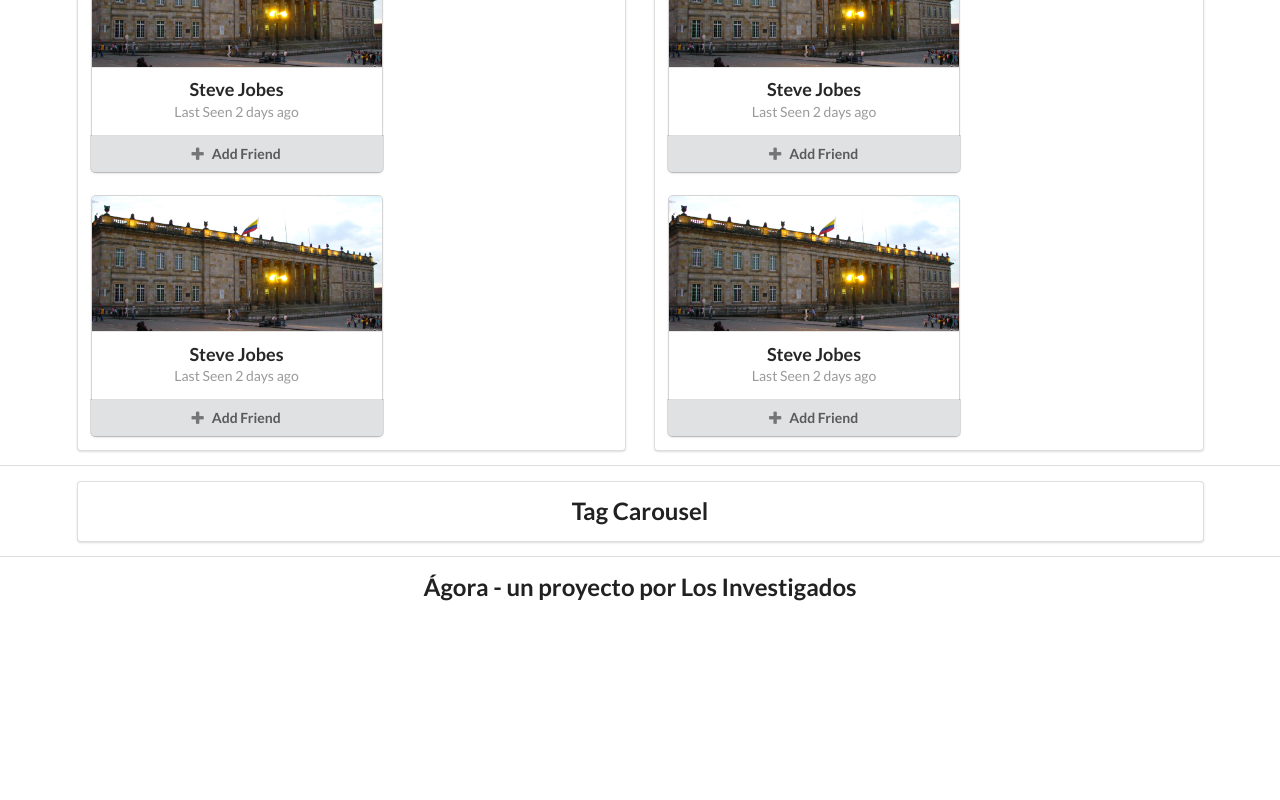
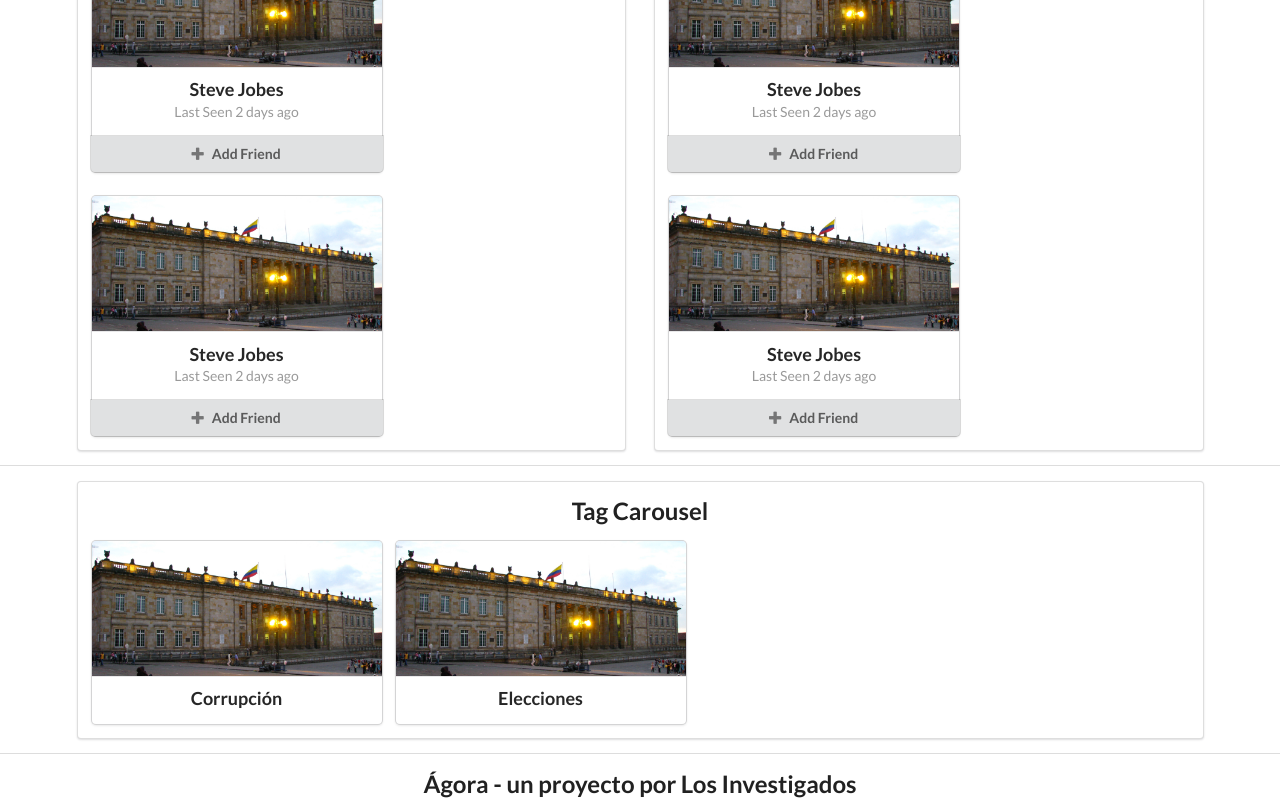
Before and after one commit to Agora-SE2/IS2_Agora_FE, a React (Create React App) app: page / in a window 1280 px wide. Shown: the part 635-1435 px from the top of the page. Before the commit the page ends 1237 px from the top, so only its background shows below. Built offline with nearby package versions, Linux system fonts and the light colour scheme.

Commit message:
Add Tag dynamic component

```diff
--- /dev/null
+++ b/src/components/Tag.js
@@ -0,0 +1,17 @@
+import React, { Component } from 'react';
+import ImgCapitolio from '../images/capitolio.png';
+
+export default class Tag extends Component {
+    render() {
+        return (
+            <div className="ui category card">
+                <div className="image">
+                    <img src={ ImgCapitolio } />
+                </div>
+                <div className="content">
+                    <a href="#" className="header">{this.props.title}</a>
+                </div>
+            </div>
+        );
+    }
+}
--- a/src/components/TagCarousel.js
+++ b/src/components/TagCarousel.js
@@ -1,10 +1,21 @@
 import React, { Component } from 'react';
+import Tag from './Tag.js'
 
 export default class TagCarousel extends Component {
+    componentWillMount() {
+
+    }
+
     render() {
+        // obtener de la api
+
         return (
             <div className="ui tag carousel segment">
                 <h2>Tag Carousel</h2>
+                <div className="ui cards">
+                    <Tag title="Corrupción"/>
+                    <Tag title="Elecciones"/>
+                </div>
             </div>
         );
     }
```
